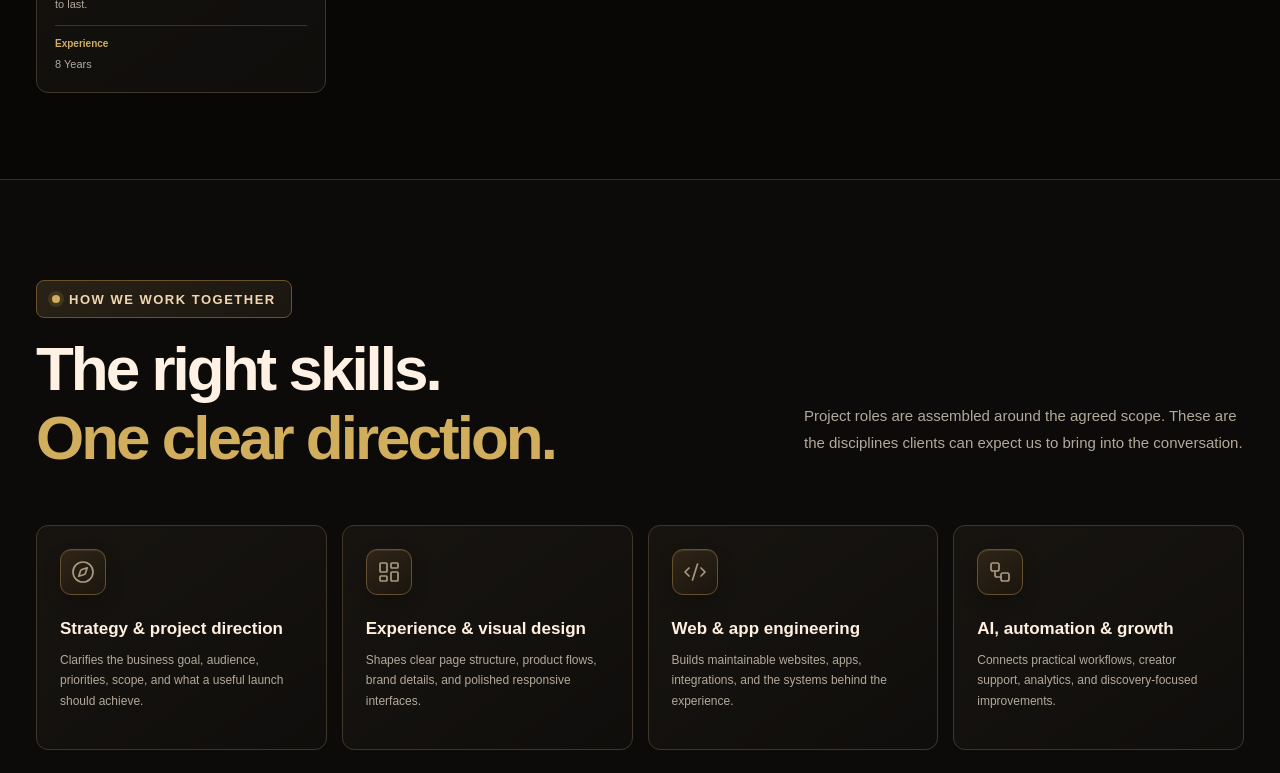
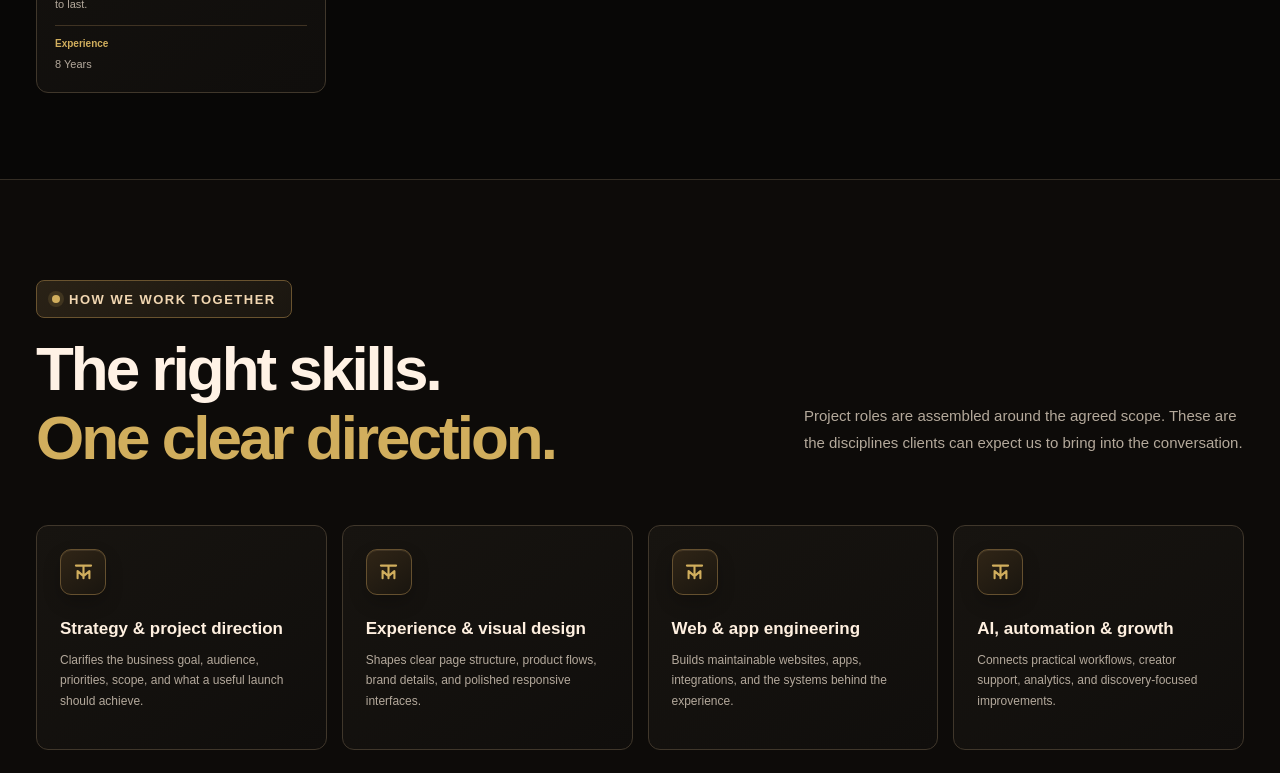
Before and after one commit to Hayyannadeem125/Tellamind, a React (Vite) app: page /team in a window 1280 px wide. Shown: the part 1307-2080 px from the top of the page. Built offline with nearby package versions, Linux system fonts and the light colour scheme; no server answers.

Commit message:
Use TellaMind mark in card badges

```diff
--- /dev/null
+++ b/src/components/TellaMindMark.jsx
@@ -0,0 +1,6 @@
+import React from 'react';
+import { publicAsset } from '../utils/publicAsset.js';
+
+export function TellaMindMark({ className = '' }) {
+  return <img className={`tellamind-mark-icon ${className}`.trim()} src={publicAsset('tellamind-mark.svg')} alt="" aria-hidden="true" />;
+}
--- a/src/pages/AboutPage.jsx
+++ b/src/pages/AboutPage.jsx
@@ -1,9 +1,10 @@
 import React from 'react';
 import { Link } from 'react-router-dom';
-import { ArrowRight, Camera, Code2, Lightbulb, PackageCheck, PanelsTopLeft, Search, Share2, Sparkles, Workflow } from 'lucide-react';
+import { ArrowRight, Sparkles } from 'lucide-react';
 import { Eyebrow, SectionHeading } from '../components/SectionHeading.jsx';
 import { CTASection } from '../components/CTASection.jsx';
 import { publicAsset } from '../utils/publicAsset.js';
+import { TellaMindMark } from '../components/TellaMindMark.jsx';
 
 const principles = [
   ['Start with people', 'Understand the customers and teams who will use the experience.'],
@@ -12,17 +13,17 @@ const principles = [
 ];
 
 const waysWeHelp = [
-  { icon: PanelsTopLeft, title: 'Bring an idea to life', text: 'Build a clear digital foundation with a website, app, online store, or launch-ready brand.' },
-  { icon: Workflow, title: 'Make work run smoother', text: 'Connect practical AI assistants, apps, and automations to reduce repetitive work.' },
-  { icon: Share2, title: 'Grow your social presence', text: 'Plan content, manage selected social channels, publish consistently, and understand what is working.' },
-  { icon: Camera, title: 'Support Snapchat creators', text: 'We help review public profiles, plan content, understand published eligibility guidance, and prepare organized application materials. Snapchat makes all approval and earnings decisions.' },
+  { title: 'Bring an idea to life', text: 'Build a clear digital foundation with a website, app, online store, or launch-ready brand.' },
+  { title: 'Make work run smoother', text: 'Connect practical AI assistants, apps, and automations to reduce repetitive work.' },
+  { title: 'Grow your social presence', text: 'Plan content, manage selected social channels, publish consistently, and understand what is working.' },
+  { title: 'Support Snapchat creators', text: 'We help review public profiles, plan content, understand published eligibility guidance, and prepare organized application materials. Snapchat makes all approval and earnings decisions.' },
 ];
 
 const workSteps = [
-  { icon: Search, title: 'Understand the challenge', text: 'We listen to what you want to improve, who it affects, and what a useful outcome would look like.' },
-  { icon: Lightbulb, title: 'Find a practical fit', text: 'We recommend the right service or combination of services, then agree on scope, timing, and responsibilities.' },
-  { icon: Code2, title: 'Build and review', text: 'We create the agreed work, share progress, and use feedback at clear review points.' },
-  { icon: PackageCheck, title: 'Launch and hand over', text: 'We help prepare for launch, transfer agreed access, and explain support options for what comes next.' },
+  { title: 'Understand the challenge', text: 'We listen to what you want to improve, who it affects, and what a useful outcome would look like.' },
+  { title: 'Find a practical fit', text: 'We recommend the right service or combination of services, then agree on scope, timing, and responsibilities.' },
+  { title: 'Build and review', text: 'We create the agreed work, share progress, and use feedback at clear review points.' },
+  { title: 'Launch and hand over', text: 'We help prepare for launch, transfer agreed access, and explain support options for what comes next.' },
 ];
 
 export function AboutPage() {
@@ -65,8 +66,8 @@ export function AboutPage() {
       <div className="section-wrap">
         <SectionHeading kicker="WHAT WE HELP WITH" title={<>Technology for the next <em>business step.</em></>} copy="We start with the outcome you need, then shape the digital work around it." />
         <div className="about-capability-grid">
-          {waysWeHelp.map(({ icon: Icon, title, text }) => <article className="about-capability-card" key={title}>
-            <div className="about-capability-top"><Icon size={23} strokeWidth={1.7} /></div>
+          {waysWeHelp.map(({ title, text }) => <article className="about-capability-card" key={title}>
+            <div className="about-capability-top"><TellaMindMark/></div>
             <h3>{title}</h3>
             <p>{text}</p>
           </article>)}
@@ -78,8 +79,8 @@ export function AboutPage() {
       <div className="section-wrap">
         <SectionHeading kicker="A CLEAR WAY FORWARD" title={<>From the challenge to a <em>working solution.</em></>} copy="You’ll know what we’re doing, what we need from you, and what happens at each stage." />
         <div className="about-workflow-grid">
-          {workSteps.map(({ icon: Icon, title, text }) => <article className="about-workflow-card" key={title}>
-            <span><Icon size={20} strokeWidth={1.8} /></span>
+          {workSteps.map(({ title, text }) => <article className="about-workflow-card" key={title}>
+            <span><TellaMindMark/></span>
             <h3>{title}</h3>
             <p>{text}</p>
           </article>)}
--- a/src/pages/TeamPage.jsx
+++ b/src/pages/TeamPage.jsx
@@ -1,16 +1,17 @@
 import React from 'react';
 import { Link } from 'react-router-dom';
-import { ArrowRight, Compass, Code2, LayoutDashboard, Workflow } from 'lucide-react';
+import { ArrowRight } from 'lucide-react';
 import { Eyebrow, SectionHeading } from '../components/SectionHeading.jsx';
 import { CTASection } from '../components/CTASection.jsx';
 import { TeamMembers } from '../components/TeamMembers.jsx';
 import { publicAsset } from '../utils/publicAsset.js';
+import { TellaMindMark } from '../components/TellaMindMark.jsx';
 
 const roles = [
-  { icon: Compass, title: 'Strategy & project direction', text: 'Clarifies the business goal, audience, priorities, scope, and what a useful launch should achieve.' },
-  { icon: LayoutDashboard, title: 'Experience & visual design', text: 'Shapes clear page structure, product flows, brand details, and polished responsive interfaces.' },
-  { icon: Code2, title: 'Web & app engineering', text: 'Builds maintainable websites, apps, integrations, and the systems behind the experience.' },
-  { icon: Workflow, title: 'AI, automation & growth', text: 'Connects practical workflows, creator support, analytics, and discovery-focused improvements.' },
+  { title: 'Strategy & project direction', text: 'Clarifies the business goal, audience, priorities, scope, and what a useful launch should achieve.' },
+  { title: 'Experience & visual design', text: 'Shapes clear page structure, product flows, brand details, and polished responsive interfaces.' },
+  { title: 'Web & app engineering', text: 'Builds maintainable websites, apps, integrations, and the systems behind the experience.' },
+  { title: 'AI, automation & growth', text: 'Connects practical workflows, creator support, analytics, and discovery-focused improvements.' },
 ];
 
 export function TeamPage() {
@@ -20,7 +21,7 @@ export function TeamPage() {
       <div className="team-hero-art" aria-hidden="true"><div className="team-orbit team-orbit-one"/><div className="team-orbit team-orbit-two"/><div className="team-core"><img src={publicAsset('tellamind-mark.svg')} alt=""/><span>TECHNOLOGY COMPANY</span></div><i className="team-node team-node-one"/><i className="team-node team-node-two"/><i className="team-node team-node-three"/><i className="team-node team-node-four"/></div>
     </section>
     <TeamMembers/>
-    <section className="team-roles"><div className="section-wrap"><SectionHeading kicker="HOW WE WORK TOGETHER" title={<>The right skills.<br/><em>One clear direction.</em></>} copy="Project roles are assembled around the agreed scope. These are the disciplines clients can expect us to bring into the conversation."/><div className="team-role-grid">{roles.map(({ icon: Icon, title, text }) => <article className="team-role-card" key={title}><div className="team-role-card-top"><span className="team-role-icon"><Icon size={24} strokeWidth={1.7}/></span></div><h2>{title}</h2><p>{text}</p></article>)}</div><p className="team-transparency">These cards describe the skills assembled for projects. Confirmed member profiles appear above once published by the TellaMind team.</p></div></section>
+    <section className="team-roles"><div className="section-wrap"><SectionHeading kicker="HOW WE WORK TOGETHER" title={<>The right skills.<br/><em>One clear direction.</em></>} copy="Project roles are assembled around the agreed scope. These are the disciplines clients can expect us to bring into the conversation."/><div className="team-role-grid">{roles.map(({ title, text }) => <article className="team-role-card" key={title}><div className="team-role-card-top"><span className="team-role-icon"><TellaMindMark/></span></div><h2>{title}</h2><p>{text}</p></article>)}</div><p className="team-transparency">These cards describe the skills assembled for projects. Confirmed member profiles appear above once published by the TellaMind team.</p></div></section>
     <section className="team-commitment section-wrap"><div><Eyebrow>WHAT YOU CAN EXPECT</Eyebrow><h2>Work with people who keep the process <em>clear.</em></h2></div><ul><li>A named project contact for communication and decisions</li><li>The skills needed for your agreed scope, without unnecessary layers</li><li>Regular progress updates and clear review points</li><li>A handoff plan for the tools and work delivered</li></ul></section>
     <CTASection title={<>Let’s build with <em>the right team.</em></>} copy="Share your goals and we will recommend a sensible starting point."/>
   </>;
--- a/src/styles.css
+++ b/src/styles.css
@@ -1042,7 +1042,7 @@ a.footer-social-link:hover {
 .about-capability-card{min-height:205px;padding:23px;border:1px solid #403528;border-radius:11px;background:linear-gradient(145deg,#19150f,#100e0b);transition:transform .22s ease,border-color .22s ease,box-shadow .22s ease}
 .about-capability-card:hover{transform:translateY(-4px);border-color:#8a6c36;box-shadow:0 18px 38px #0005}
 .about-capability-top{display:flex;align-items:center;justify-content:flex-start;color:#d1ae5d}
-.about-capability-top>svg{box-sizing:content-box;width:22px;height:22px;padding:9px;border:1px solid #66502d;border-radius:11px;background:linear-gradient(145deg,#3a2d19,#211a10);color:#e1c17b}
+.about-capability-top>.tellamind-mark-icon{box-sizing:content-box;width:22px;height:22px;padding:9px;border:1px solid #66502d;border-radius:11px;background:linear-gradient(145deg,#3a2d19,#211a10);object-fit:contain}
 .about-capability-top>span{font-size:10px;font-weight:700;letter-spacing:1px;color:#a68a50}
 .about-capability-card h3{margin:25px 0 9px;color:#f1d6b1;font:700 17px/1.25 Manrope,sans-serif;letter-spacing:-.3px}
 .about-capability-card p{max-width:330px;margin:0;color:#b6aa99;font-size:12px;line-height:1.75}
@@ -1072,6 +1072,8 @@ a.footer-social-link:hover {
 .trust-item{min-width:0;min-height:78px;display:flex;align-items:center;gap:12px;padding:13px 15px;border:1px solid #453a2b;border-radius:12px;background:linear-gradient(145deg,#1c1812,#110f0c);box-shadow:inset 0 1px #ffffff08;transition:transform .22s ease,border-color .22s ease,box-shadow .22s ease}
 .trust-item:hover{transform:translateY(-3px);border-color:#8b6c36;box-shadow:0 12px 26px #0004}
 .trust-item-icon{display:grid;place-items:center;flex:0 0 39px;width:39px;height:39px;border:1px solid #66502d;border-radius:11px;background:linear-gradient(145deg,#3a2d19,#211a10);color:#d1ae5d}
+.tellamind-mark-icon{display:block;width:23px;height:23px;object-fit:contain}
+.team-role-icon>.tellamind-mark-icon{width:27px;height:27px}
 .trust-item b{color:#f1dfc8;font:700 11px/1.25 Manrope,sans-serif}
 .trust-item small{font-size:8px}
 .about-founder-mark img{display:block;width:35px;height:35px}
--- a/src/theme-light-1.css
+++ b/src/theme-light-1.css
@@ -1240,7 +1240,7 @@ html[data-theme="light"] .about-capability-card {
 html[data-theme="light"] .about-capability-card:hover { border-color: #b99b60; box-shadow: 0 16px 32px rgba(60, 46, 20, .12); }
 html[data-theme="light"] .about-capability-top { color: #805d22; }
 html[data-theme="light"] .about-capability-top>span { color: #8a6a31; }
-html[data-theme="light"] .about-capability-top>svg,
+html[data-theme="light"] .about-capability-top>.tellamind-mark-icon,
 html[data-theme="light"] .about-workflow-card>span {
   color: #76551d;
   border-color: #d8c69c;
```
Also changed, not shown: src/pages/HomePage.jsx (+5 -4 lines).
